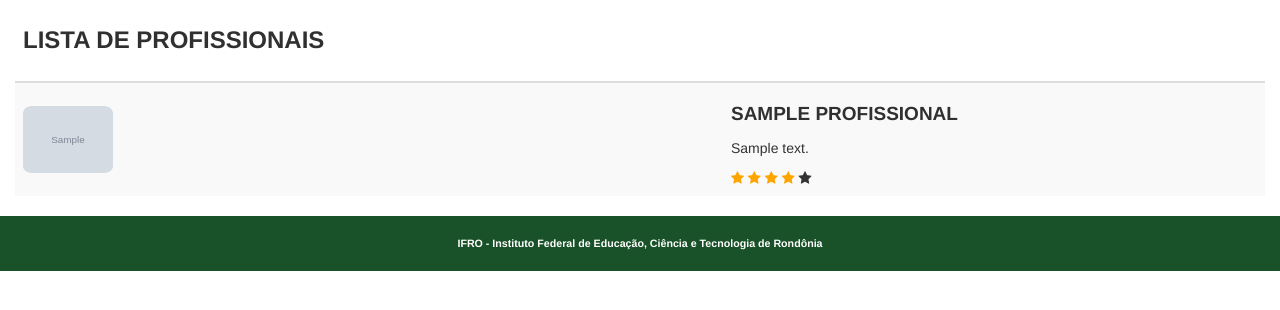
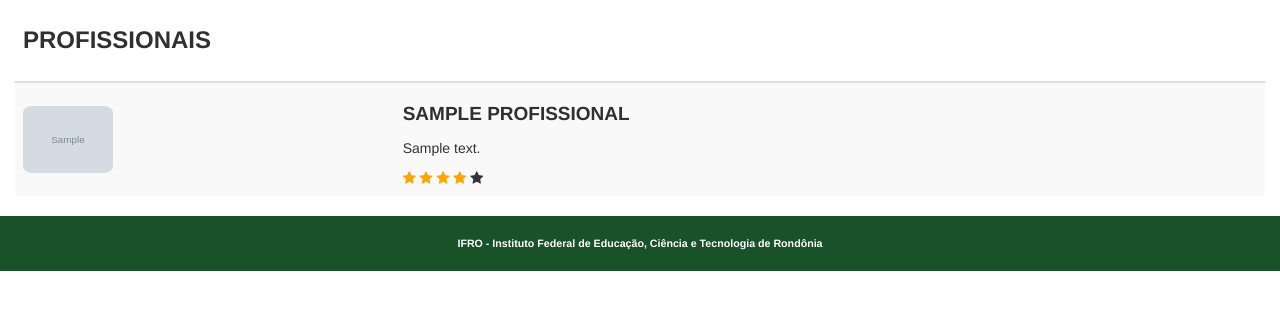
Before and after one commit to kaiserthiago/contratou, a Django app: page /contratou/profissionais/ in a window 1280 px wide. Shown: the part 51-361 px from the top of the page. Run offline with Django 3.2, Linux system fonts and the light colour scheme; tables that the repository leaves empty hold one stand-in row (values such as "Sample post"); grey boxes marked "Sample" are stand-in pictures; some libraries are stand-ins or nearby versions.

Commit message:
new prof

```diff
--- a/contratou/templates/contratou/profissionais.html
+++ b/contratou/templates/contratou/profissionais.html
@@ -12,8 +12,7 @@
 
     <table class="table table-striped">
         <thead>
-            <th><h2>Lista de profissionais</h2></th>
-            <th></th>
+            <th colspan="2"><h2>Profissionais</h2></th>
         </thead>
         <tbody>
         {% for profissional in profissionais %}
@@ -21,7 +20,7 @@
                 data-href={% url 'contratou.profissional_detalhe' profissional.id %} style="cursor:pointer">
                 <td style="vertical-align:middle">
                     <img src="{{ profissional.foto.url }}" class="img-resposive"
-                         style="width: 90px; border-radius: 10%">
+                         style="width:90px; border-radius: 10%">
                 </td>
                 <td style="vertical-align:middle">
                     <h4><strong>{{ profissional.nome }}</strong></h4>
```
